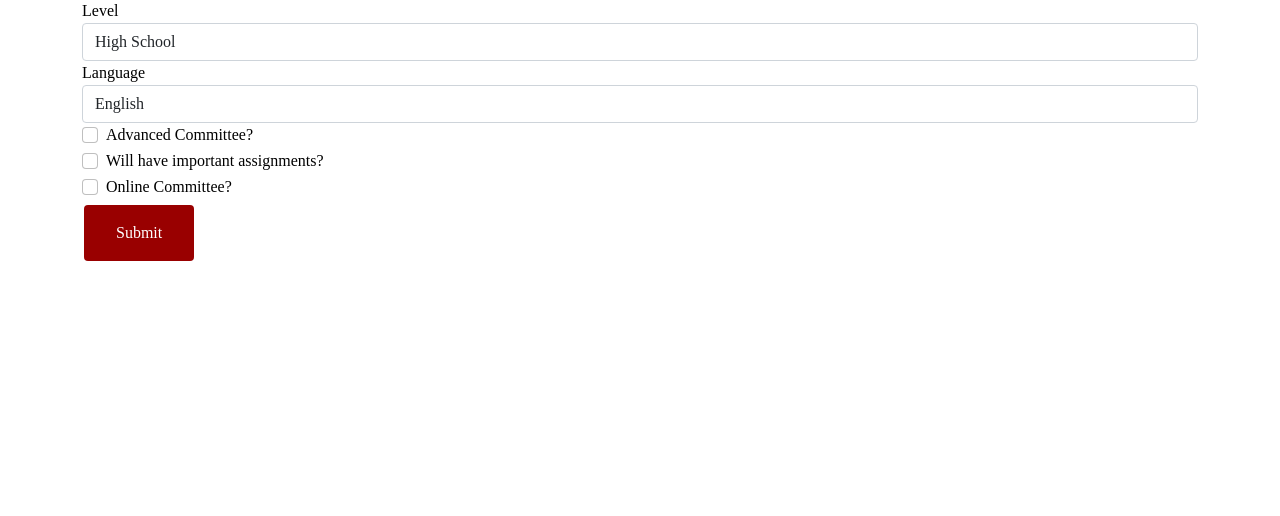
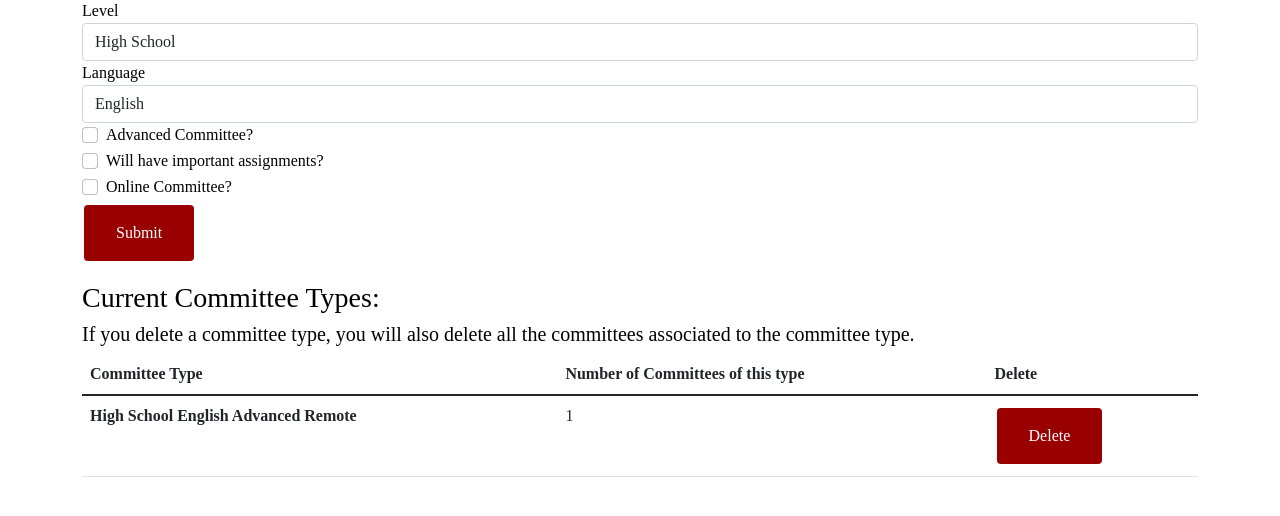
Before and after one commit to JPGarCar/HORS, a Flask app: page /admin_create_type_of_committee in a window 1280 px wide. Shown: the part 219-735 px from the top of the page. Run offline with Flask 2, Linux system fonts and the light colour scheme; the visitor is signed in with stand-in values (Sample User, id 1); tables that the repository leaves empty hold one stand-in row (values such as "Sample post"); some libraries are stand-ins or nearby versions.

Commit message:
Added committee type table to admin_add_new_type_of_committee.html with ability to delete a committee type.

```diff
--- a/application.py
+++ b/application.py
@@ -237,7 +237,7 @@ def user_newTeacherPage():
                     flash(error_list[error])
                 return redirect(url_for('user_newTeacherPage'))
             else:
-                return redirect(url_for('user_newTeacherPage'))
+                return redirect(url_for('user_oldTeacherPage'))
         else:
             # if incorrect number of assignments, return same page with number of assignments remaining
             num_rem = target - teacher.number_of_students()
@@ -1085,7 +1085,7 @@ def admin_changeRooms():
 def admin_create_type_of_committee():
     form = TypeOfCommitteeForm(request.form)
 
-    if request.method == 'POST' and form.validate():
+    if request.method == 'POST' and form.validate() and session["adminIn"] is True:
         type_of_committee = TypeOfCommittee(
             level=form.level.data, language=form.language.data,
             is_remote=form.is_remote.data, is_advanced=form.is_advanced.data,
@@ -1096,8 +1096,23 @@ def admin_create_type_of_committee():
         db.session.commit()
         flash('Type of committee {} added successfully!'.format(type_of_committee.__str__()))
         return redirect(url_for('adminOne'))
+    elif session["adminIn"] is True:
+        committee_types_list: list[TypeOfCommittee] = TypeOfCommittee.query.all()
+        return render_template('admin_add_new_type_of_committee.html', form=form, committee_types_list=committee_types_list)
 
-    return render_template('admin_add_new_type_of_committee.html', form=form)
+
+@application.route("/admin_delete_type_of_committee/<type_of_committee_id>", methods=['POST'])
+def admin_delete_type_of_committee(type_of_committee_id):
+    if session['adminIn'] is True:
+        type_of_committee: TypeOfCommittee = TypeOfCommittee.query.get(type_of_committee_id)
+        committee_list: list[Committee] = type_of_committee.committees
+        for committee in committee_list:
+            db.session.delete(committee)
+
+        db.session.delete(type_of_committee)
+        db.session.commit()
+
+        return redirect(url_for('admin_create_type_of_committee'))
 
 
 ###########################
--- a/templates/admin_add_new_type_of_committee.html
+++ b/templates/admin_add_new_type_of_committee.html
@@ -19,5 +19,32 @@
     <form action="/admin_create_type_of_committee" method="POST">
         {{ render_form(form) }}
     </form>
+
+    <div class="my-3">
+        <h3>Current Committee Types:</h3>
+        <h5>If you delete a committee type, you will also delete all the committees associated to the committee type.</h5>
+        <table class="table">
+            <thead>
+                <tr>
+                    <th scope="col">Committee Type</th>
+                    <th scope="col">Number of Committees of this type</th>
+                    <th scope="col">Delete</th>
+                </tr>
+            </thead>
+            <tbody>
+                {% for committee_type in committee_types_list %}
+                    <tr>
+                        <th scope="row">{{ committee_type.__str__() }}</th>
+                        <td>{{ committee_type.committees|length }}</td>
+                        <td>
+                            <form action="{{ url_for('admin_delete_type_of_committee', type_of_committee_id=committee_type.id) }}" method="post">
+                                <button class="btn btn-outline-danger" type="submit">Delete</button>
+                            </form>
+                        </td>
+                    </tr>
+                {% endfor %}
+            </tbody>
+        </table>
+    </div>
 </div>
 {% endblock %}
```
